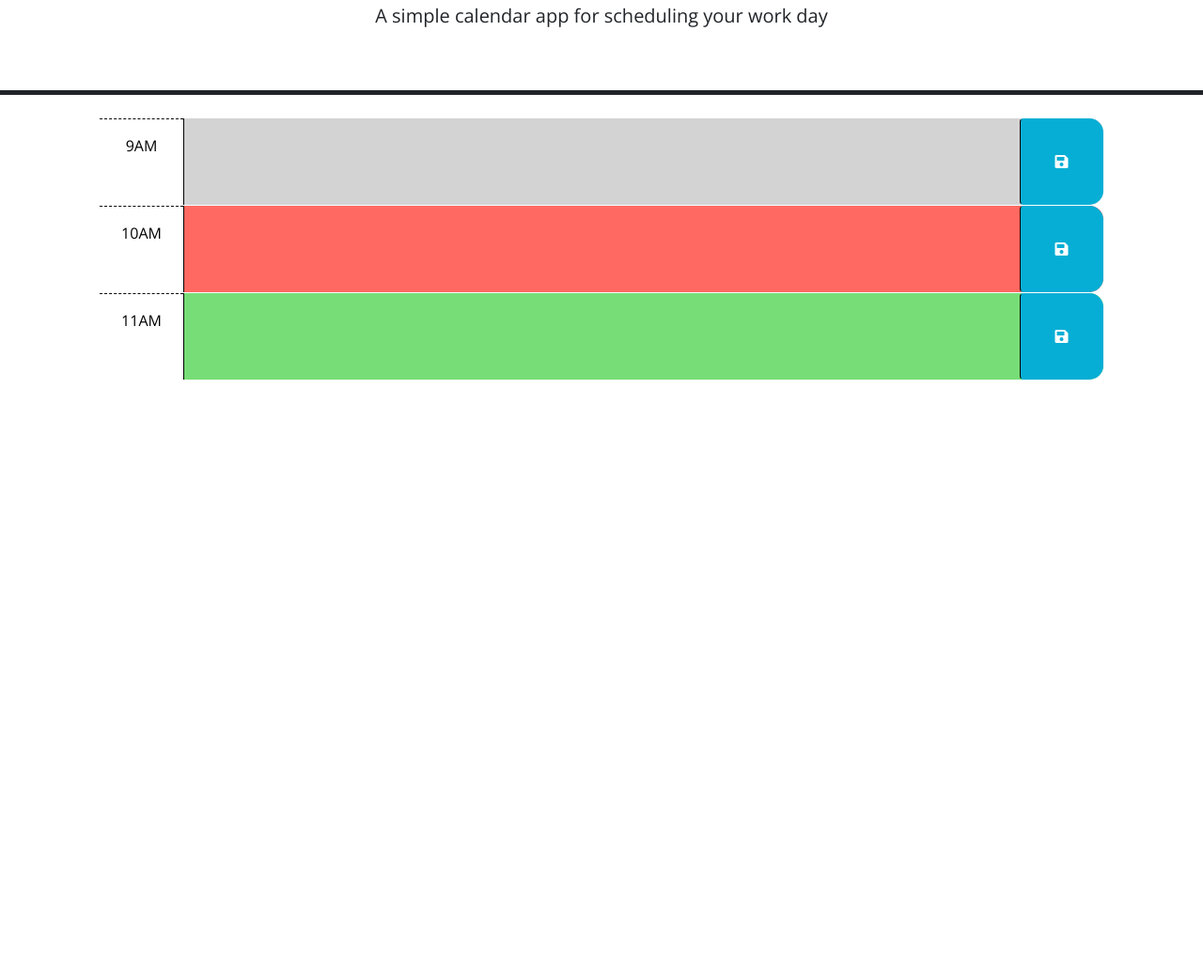
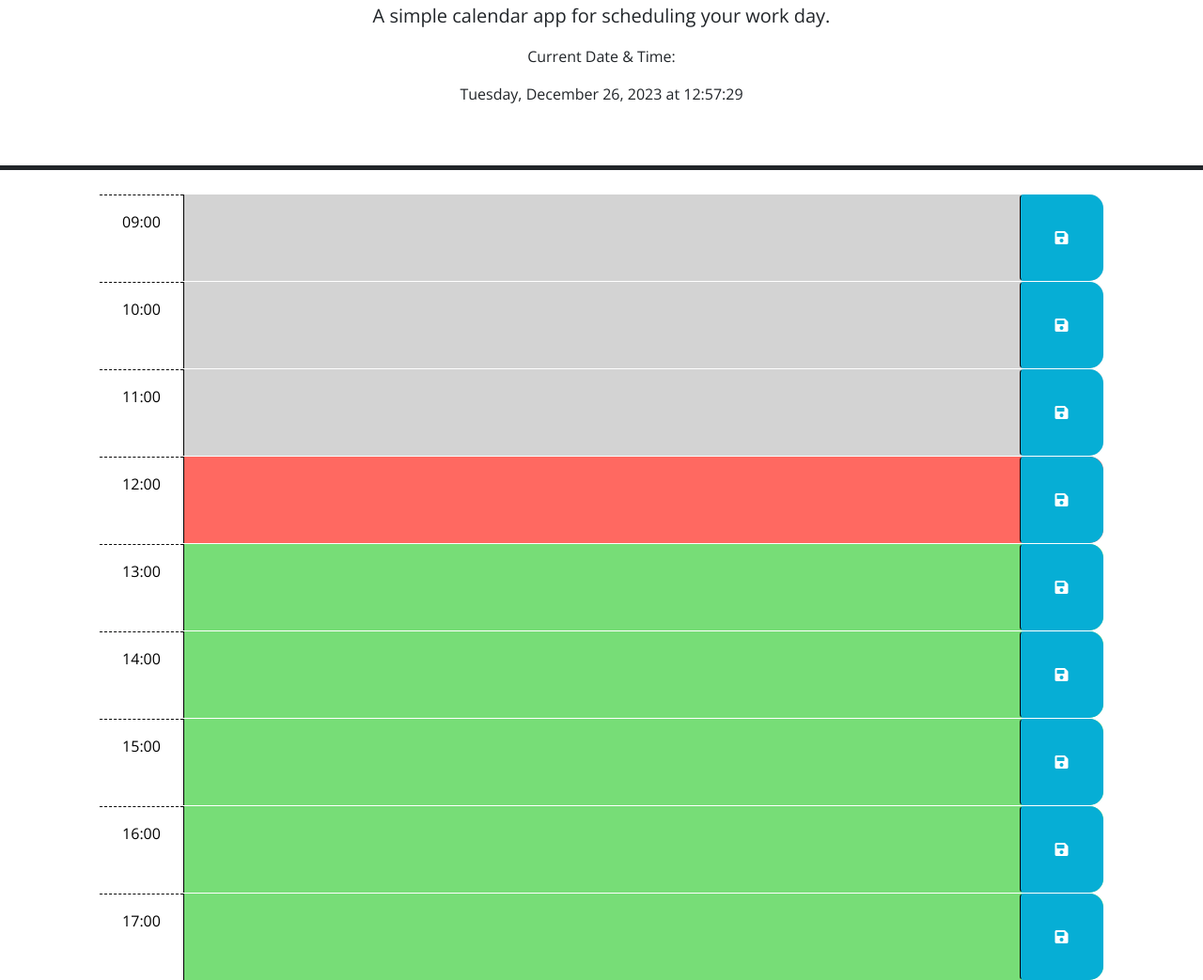
Before and after one commit to LuisM1874/Work-Day-Scheduler, a plain HTML site: page index.html in a window 1280 px wide. Shown: the part 131-1174 px from the top of the page at 94% size. Before the commit the page ends 800 px from the top, so only its background shows below. Drawn offline with nearby package versions, Linux system fonts and the light colour scheme; files that its build step writes are made by us from their sources.

Commit message:
added JS and updated HTML

```diff
--- a/Assets/script.js
+++ b/Assets/script.js
@@ -13,24 +13,46 @@ function dateAndTime() {
 }
 setInterval(dateAndTime, 1000);
 
-//
+// Main function - local storage , save button , colour changes .
 $(function () {
-  // TODO: Add a listener for click events on the save button. This code should
-  // use the id in the containing time-block as a key to save the user input in
-  // local storage. HINT: What does `this` reference in the click listener
-  // function? How can DOM traversal be used to get the "hour-x" id of the
-  // time-block containing the button that was clicked? How might the id be
-  // useful when saving the description in local storage?
-  //
-  // TODO: Add code to apply the past, present, or future class to each time
-  // block by comparing the id to the current hour. HINTS: How can the id
-  // attribute of each time-block be used to conditionally add or remove the
-  // past, present, and future classes? How can Day.js be used to get the
-  // current hour in 24-hour time?
-  //
-  // TODO: Add code to get any user input that was saved in localStorage and set
-  // the values of the corresponding textarea elements. HINT: How can the id
-  // attribute of each time-block be used to do this?
-  //
-  // TODO: Add code to display the current date in the header of the page.
+  var currentHour = dayjs().format('H');
+
+  function colorBlock() {
+    $('.time-block').each(function() {
+      var blockHour = $(this).attr("id").split("hour-")[1];
+      console.log("currentHour" + currentHour)
+      console.log("blockHour" + blockHour)
+      if (blockHour == currentHour) {
+        $(this).removeClass("past");
+        $(this).removeClass("future");
+        $(this).addClass("present");
+       } else if (blockHour < currentHour) {
+        $(this).removeClass("present");
+        $(this).removeClass("future");
+        $(this).addClass("past");
+      } else if (blockHour > currentHour) {
+        $(this).removeClass("past");
+        $(this).removeClass("present");
+        $(this).addClass("future");
+      }
+  });
+
+  // Function to save input to local storage , when save button is clicked
+  $('.saveBtn').on('click', function() {
+    var key = $(this).parent().attr('id');
+    var value = $(this).siblings('.description').val();
+    localStorage.setItem(key, value);
+  });
+
+  $('.time-block').each(function() {
+    var key = $(this).attr('id');
+    var value = localStorage.getItem(key);
+    $(this).children('.description').val(value);
+  });
+}
+
+// Colour Changing
+
+colorBlock();
+
 });
--- a/index.html
+++ b/index.html
@@ -16,63 +16,102 @@
     />
     <link
       href="https://fonts.googleapis.com/css?family=Open+Sans&display=swap"
-      rel="stylesheet"
-    />
-    <link rel="stylesheet" href="style.css" />
+      rel="stylesheet"/>
+    <link rel="stylesheet" href="Assets/style.css" />
     <title>Work Day Scheduler</title>
   </head>
+
 
   <body>
     <header class="p-5 mb-4 border-5 border-bottom border-dark text-center">
       <h1 class="display-3">Work Day Scheduler</h1>
-      <p class="lead">A simple calendar app for scheduling your work day</p>
+      <p class="lead">A simple calendar app for scheduling your work day.</p>
       <p id="currentDay" class="lead"></p>
+
+        <p>Current Date & Time:</p>
+        <p><span id="date"></span> at <span id="time"></span></p>
     </header>
+
     <div class="container-lg px-5">
-      <!-- Use class for "past", "present", and "future" to apply styles to the
-        time-block divs accordingly. The javascript will need to do this by
-        adding/removing these classes on each div by comparing the hour in the
-        id to the current hour. The html provided below is meant to be an example
-        demonstrating how the css provided can be leveraged to create the
-        desired layout and colors. The html below should be removed or updated
-        in the finished product. Remember to delete this comment once the
-        code is implemented.
-        -->
+      <div class="row"></div>
 
-      <!-- Example of a past time block. The "past" class adds a gray background color. -->
-      <div id="hour-9" class="row time-block past">
-        <div class="col-2 col-md-1 hour text-center py-3">9AM</div>
-        <textarea class="col-8 col-md-10 description" rows="3"> </textarea>
+      <div id="hour-09" class="row time-block past present future">
+        <div class="col-2 col-md-1 hour text-center py-3">09:00</div>
+        <textarea id='text-09' class="col-8 col-md-10 description" rows="3"> </textarea>
         <button class="btn saveBtn col-2 col-md-1" aria-label="save">
           <i class="fas fa-save" aria-hidden="true"></i>
         </button>
       </div>
 
-      <!-- Example of a a present time block. The "present" class adds a red background color. -->
-      <div id="hour-10" class="row time-block present">
-        <div class="col-2 col-md-1 hour text-center py-3">10AM</div>
-        <textarea class="col-8 col-md-10 description" rows="3"> </textarea>
+      <div id="hour-10" class="row time-block past present future">
+        <div class="col-2 col-md-1 hour text-center py-3">10:00</div>
+        <textarea id='text-10' class="col-8 col-md-10 description" rows="3"> </textarea>
         <button class="btn saveBtn col-2 col-md-1" aria-label="save">
           <i class="fas fa-save" aria-hidden="true"></i>
         </button>
       </div>
 
-      <!-- Example of a future time block. The "future" class adds a green background color. -->
-      <div id="hour-11" class="row time-block future">
-        <div class="col-2 col-md-1 hour text-center py-3">11AM</div>
-        <textarea class="col-8 col-md-10 description" rows="3"> </textarea>
+      <div id="hour-11" class="row time-block past present future">
+        <div class="col-2 col-md-1 hour text-center py-3">11:00</div>
+        <textarea id='text-11' class="col-8 col-md-10 description" rows="3"> </textarea>
         <button class="btn saveBtn col-2 col-md-1" aria-label="save">
           <i class="fas fa-save" aria-hidden="true"></i>
         </button>
       </div>
 
+      <div id="hour-12" class="row time-block past present future">
+        <div class="col-2 col-md-1 hour text-center py-3">12:00</div>
+        <textarea id='text-12' class="col-8 col-md-10 description" rows="3"> </textarea>
+        <button class="btn saveBtn col-2 col-md-1" aria-label="save">
+          <i class="fas fa-save" aria-hidden="true"></i>
+        </button>
+      </div>
+
+      <div id="hour-13" class="row time-block past present future">
+        <div class="col-2 col-md-1 hour text-center py-3">13:00</div>
+        <textarea id='text-13' class="col-8 col-md-10 description" rows="3"> </textarea>
+        <button class="btn saveBtn col-2 col-md-1" aria-label="save">
+          <i class="fas fa-save" aria-hidden="true"></i>
+        </button>
+      </div>
+
+      <div id="hour-14" class="row time-block past present future">
+        <div class="col-2 col-md-1 hour text-center py-3">14:00</div>
+        <textarea id='text-14' class="col-8 col-md-10 description" rows="3"> </textarea>
+        <button class="btn saveBtn col-2 col-md-1" aria-label="save">
+          <i class="fas fa-save" aria-hidden="true"></i>
+        </button>
+      </div>
+
+      <div id="hour-15" class="row time-block past present future">
+        <div class="col-2 col-md-1 hour text-center py-3">15:00</div>
+        <textarea id='text-15'class="col-8 col-md-10 description" rows="3"> </textarea>
+        <button class="btn saveBtn col-2 col-md-1" aria-label="save">
+          <i class="fas fa-save" aria-hidden="true"></i>
+        </button>
+      </div>
+
+      <div id="hour-16" class="row time-block past present future">
+        <div class="col-2 col-md-1 hour text-center py-3">16:00</div>
+        <textarea id='text-16' class="col-8 col-md-10 description" rows="3"> </textarea>
+        <button class="btn saveBtn col-2 col-md-1" aria-label="save">
+          <i class="fas fa-save" aria-hidden="true"></i>
+        </button>
+      </div>
+
+      <div id="hour-17" class="row time-block past present future">
+        <div class="col-2 col-md-1 hour text-center py-3">17:00</div>
+        <textarea id='text-17' class="col-8 col-md-10 description" rows="3"> </textarea>
+        <button class="btn saveBtn col-2 col-md-1" aria-label="save">
+          <i class="fas fa-save" aria-hidden="true"></i>
+        </button>
+      </div>
     <script src="https://code.jquery.com/jquery-3.4.1.min.js"></script>
     <script
       src="https://cdn.jsdelivr.net/npm/dayjs@1.11.3/dayjs.min.js"
       integrity="sha256-iu/zLUB+QgISXBLCW/mcDi/rnf4m4uEDO0wauy76x7U="
       crossorigin="anonymous"
     ></script>
-
-    <script src="script.js"></script>
+    <script src="Assets/script.js"></script>
   </body>
 </html>
```
